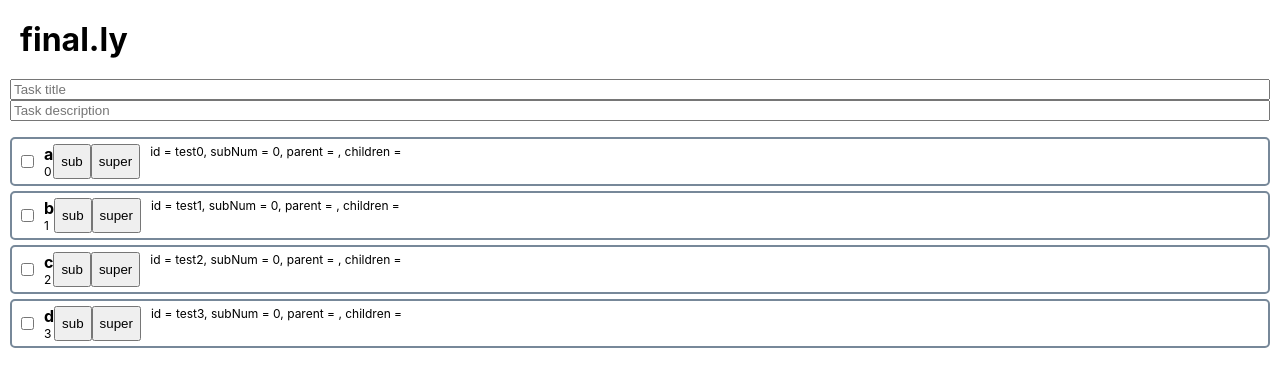
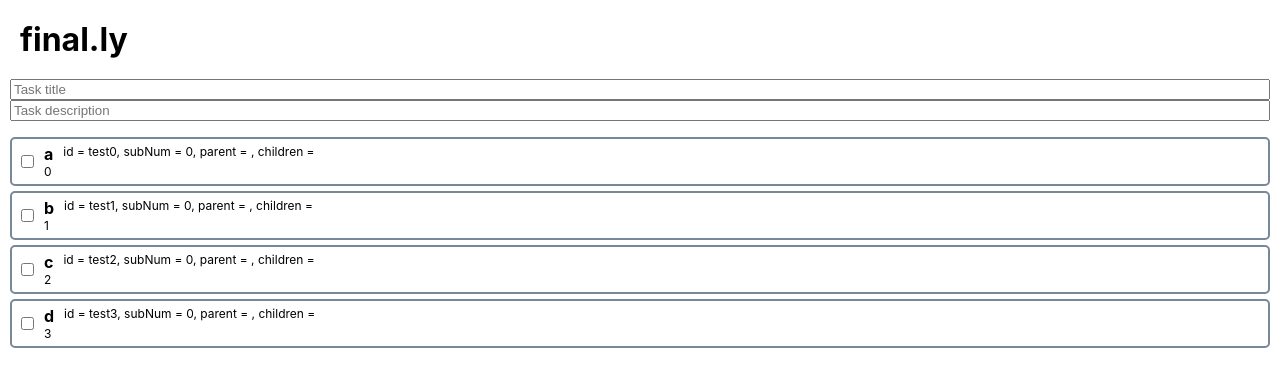
Before and after one commit to linv24/finally, a React (Create React App) app: page / in a window 1280 px wide. Shown: the top 386 px of the page. Built offline with nearby package versions, Linux system fonts and the light colour scheme; the HTML template or start-up script is replaced by a standard one.

Commit message:
Fix supertasking

```diff
--- a/src/components/TaskItem.js
+++ b/src/components/TaskItem.js
@@ -10,8 +10,6 @@ export default function TaskItem({ task, selectedTaskId, handleSelectTask, conve
                 <p className="taskTitle">{task.title}</p>
                 <p className="taskDescription">{task.description}</p>
             </div>
-            <button type="button" onClick={(e) => convertToSubtask(task.id)}>sub</button>
-            <button type="button" onClick={(e) => convertToSupertask(task.id)}>super</button>
             <span className="spanTest">
                 id = {task.id},
                 subNum = {task.subNum},
--- a/src/components/TaskList.js
+++ b/src/components/TaskList.js
@@ -81,15 +81,10 @@ export default function TaskList() {
 	}
 
 	function handleKeyDown(e) {
-		console.log('keydown', e.key);
 		if (selectedTaskId !== undefined) {
 			switch (e.key) {
-				case 'ArrowRight': convertToSubtask(selectedTaskId);
-					console.log('sub', selectedTaskId);
-					break;
-				case 'ArrowLeft': convertToSupertask(selectedTaskId);
-					console.log('super', selectedTaskId);
-					break;
+				case 'ArrowRight': convertToSubtask(selectedTaskId); break;
+				case 'ArrowLeft': convertToSupertask(selectedTaskId); break;
 			}
 		}
 	}
@@ -220,9 +215,13 @@ export default function TaskList() {
 			newTask.subNum--;
 			newTask.parent = newParentTaskId;
 			// Recursively decrement subNum of task's children
-			newTask.children.forEach((childId) => {
-				newTaskData.get(childId).subNum--;
-			})
+			const queue = [...newTask.children];
+			while (queue.length > 0) {
+				const childId = queue.shift();
+				const childTask = newTaskData.get(childId);
+				childTask.subNum--;
+				queue.push(...childTask.children);
+			}
 
 			setTaskData(newTaskData);
 		}
```
